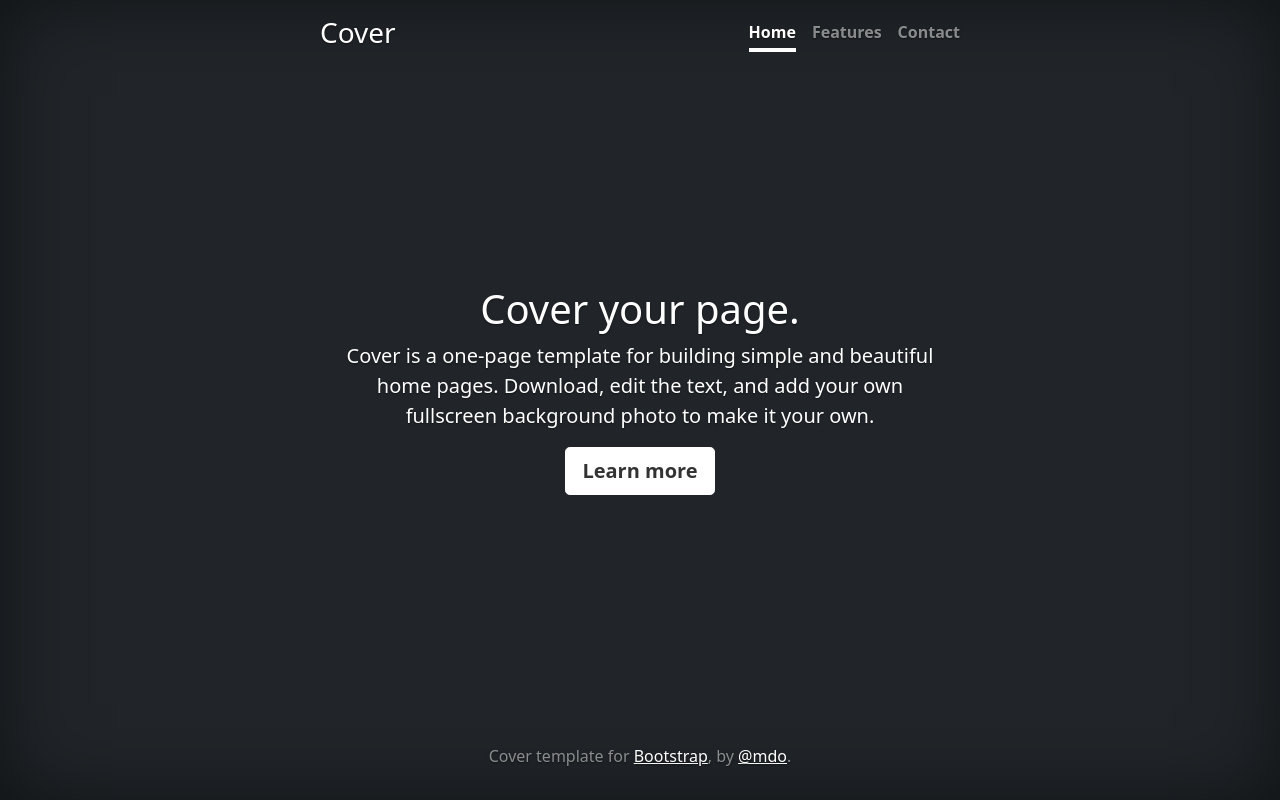
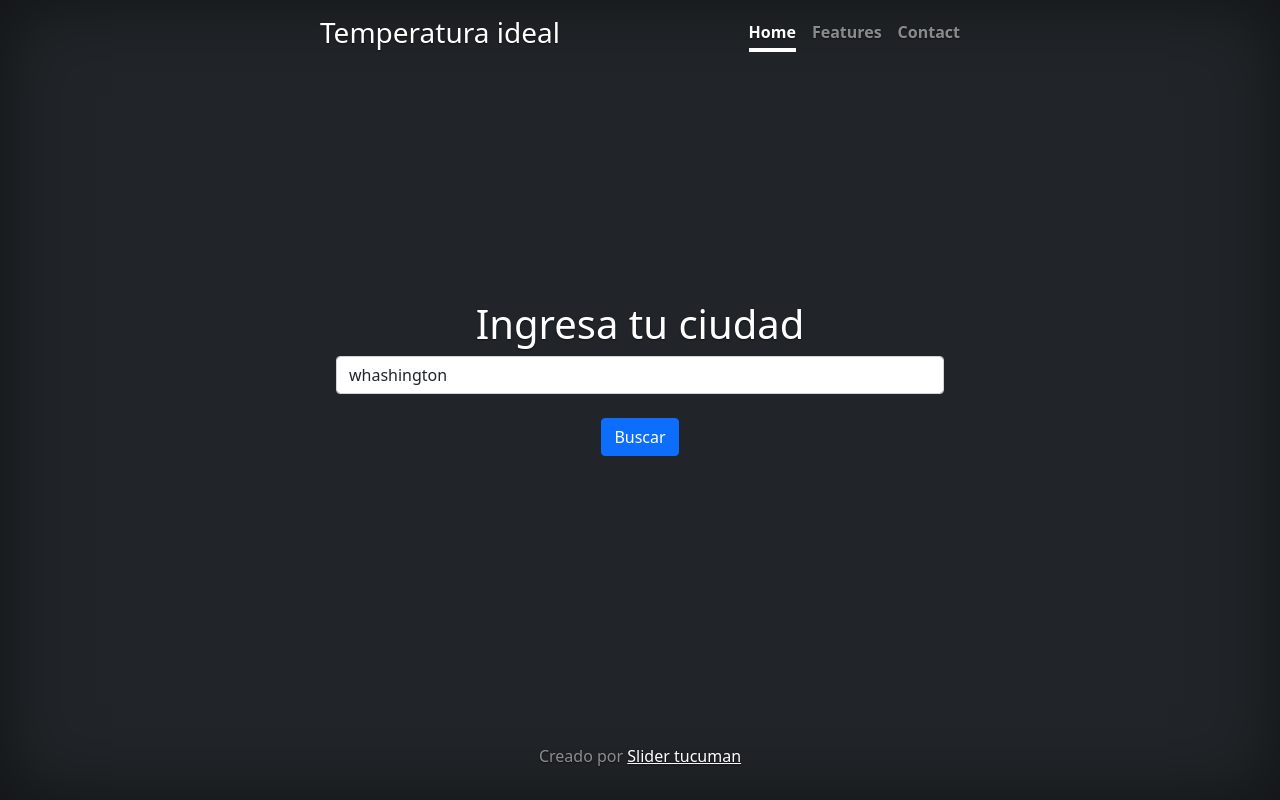
Before and after one commit to juanchehin/temperatura-ideal, a website: page views/pages/index.html in a window 1280 px wide. Drawn offline with nearby package versions, Linux system fonts and the light colour scheme.

Commit message:
Diseño inicial

```diff
--- a/index.js
+++ b/index.js
@@ -3,8 +3,6 @@ const app = express()
 const path = require('path');
 
 app.get('/', (req, res) => {
-    // res.sendFile('./views/pages/index.html');
-    console.log('dirname es : ', __dirname);
     res.sendFile(path.join(__dirname + '/views/pages/index.html'));
 })
 
--- a/views/pages/index.html
+++ b/views/pages/index.html
@@ -31,7 +31,6 @@
         }
     </style>
 
-
     <!-- Custom styles for this template -->
     <link href="../../public/css/cover.css" rel="stylesheet">
 </head>
@@ -41,7 +40,7 @@
     <div class="cover-container d-flex w-100 h-100 p-3 mx-auto flex-column">
         <header class="mb-auto">
             <div>
-                <h3 class="float-md-start mb-0">Cover</h3>
+                <h3 class="float-md-start mb-0">Temperatura ideal</h3>
                 <nav class="nav nav-masthead justify-content-center float-md-end">
                     <a class="nav-link active" aria-current="page" href="#">Home</a>
                     <a class="nav-link" href="#">Features</a>
@@ -51,19 +50,22 @@
         </header>
 
         <main class="px-3">
-            <h1>Cover your page.</h1>
-            <p class="lead">Cover is a one-page template for building simple and beautiful home pages. Download, edit the text, and add your own fullscreen background photo to make it your own.</p>
-            <p class="lead">
-                <a href="#" class="btn btn-lg btn-secondary fw-bold border-white bg-white">Learn more</a>
-            </p>
+            <h1>Ingresa tu ciudad</h1>
+            <div class="col-auto">
+                <label for="staticEmail2" class="visually-hidden">Ingresa tu ciudad</label>
+                <input type="text" class="form-control" id="txtCiudad" value="whashington">
+            </div>
+            <br>
+            <div class="col-auto">
+                <button id="btnCiudad" class="btn btn-primary mb-3">Buscar</button>
+            </div>
+            <br>
         </main>
 
         <footer class="mt-auto text-white-50">
-            <p>Cover template for <a href="https://getbootstrap.com/" class="text-white">Bootstrap</a>, by <a href="https://twitter.com/mdo" class="text-white">@mdo</a>.</p>
+            <p>Creado por <a href="https://juanchehin.github.io/slider/" class="text-white">Slider tucuman</a></p>
         </footer>
     </div>
-
-
 
 </body>
 
```
